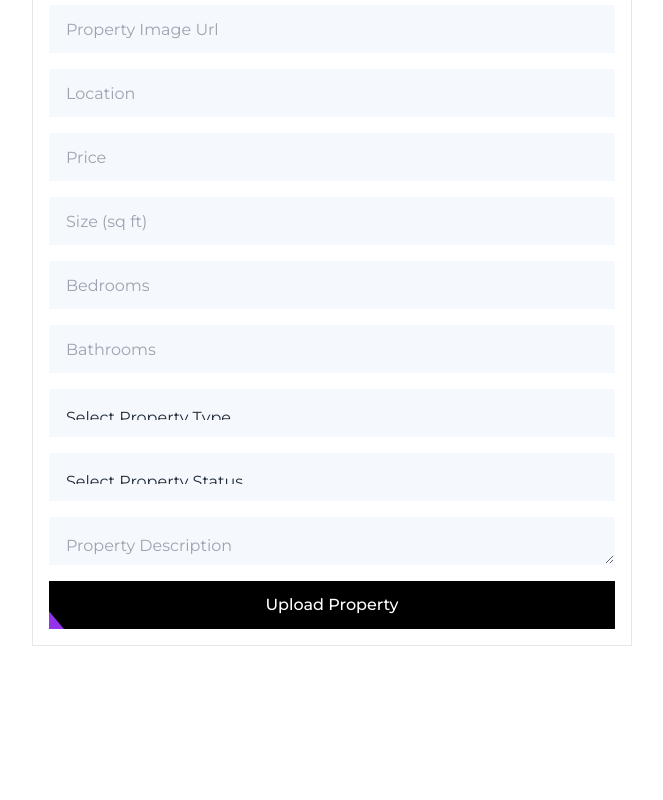
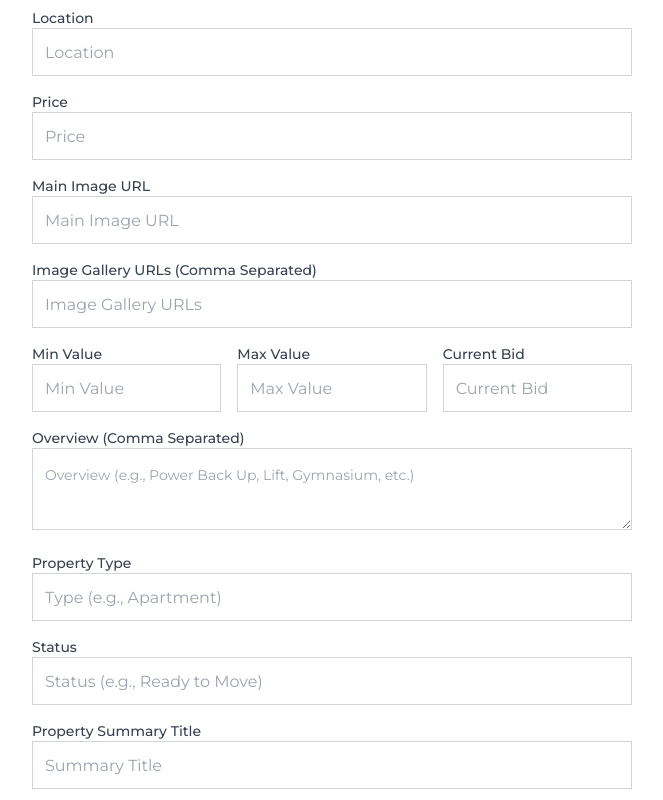
Before and after one commit to MamunKhan71/Heritage, a React (Vite) app in the folder frontend/: page /property-upload in a window 1280 px wide. Shown: the part 280-1080 px from the top of the page, without its empty margins (308-971 px from the left). Built offline with nearby package versions, Linux system fonts and the light colour scheme; no server answers.

Commit message:
Remodified the upload property page"

```diff
--- a/frontend/src/pages/PropertyListings/PropertyUpload.jsx
+++ b/frontend/src/pages/PropertyListings/PropertyUpload.jsx
@@ -5,6 +5,7 @@ import { useNavigate } from "react-router-dom";
 import { AuthContext } from "../../provider/AuthProvider";
 import 'animate.css';
 import { Helmet } from "react-helmet";
+import { UploadCloud } from "lucide-react";
 
 const PropertyUpload = () => {
     const navigate = useNavigate();
@@ -54,33 +55,83 @@ const PropertyUpload = () => {
             </Helmet>
             <div className="animate__animated animate__fadeIn">
                 <h1 className="text-primary text-3xl font-semibold mb-6 text-center">Upload Property</h1>
-                <form onSubmit={handleSubmit(onSubmit)} className="space-y-4 w-full border p-4">
-                    <div className="flex flex-col gap-4 w-full">
-                        <input {...register('title')} type="text" placeholder="Property Title" className="input bg-[#F5F9FE] w-full p-4 rounded-none" required />
-                        <input {...register('image')} type="text" placeholder="Property Image Url" className="input bg-[#F5F9FE] w-full p-4 rounded-none" required />
-                        <input {...register('location')} type="text" placeholder="Location" className="input bg-[#F5F9FE] w-full p-4 rounded-none" required />
-                        <input {...register('price')} type="number" placeholder="Price" className="input bg-[#F5F9FE] w-full p-4 rounded-none" required />
-                        <input {...register('size')} type="number" placeholder="Size (sq ft)" className="input bg-[#F5F9FE] w-full p-4 rounded-none" required />
-                        <input {...register('bedrooms')} type="number" placeholder="Bedrooms" className="input bg-[#F5F9FE] w-full p-4 rounded-none" required />
-                        <input {...register('bathrooms')} type="number" placeholder="Bathrooms" className="input bg-[#F5F9FE] w-full p-4 rounded-none" required />
-                        <select {...register('type')} className="input bg-[#F5F9FE] w-full p-4 rounded-none" required>
-                            <option value="">Select Property Type</option>
-                            <option value="Apartment">Apartment</option>
-                            <option value="Villa">Villa</option>
-                            <option value="Commercial">Commercial</option>
-                        </select>
-                        <select {...register('status')} className="input bg-[#F5F9FE] w-full p-4 rounded-none" required>
-                            <option value="">Select Property Status</option>
-                            <option value="Ready to Move">Ready to Move</option>
-                            <option value="Under Construction">Under Construction</option>
-                        </select>
-                        <textarea {...register('description')} placeholder="Property Description" className="input bg-[#F5F9FE] w-full p-4 rounded-none" rows="4" required></textarea>
+                <form onSubmit={handleSubmit(onSubmit)} className="space-y-4">
+                    {/* Property Title */}
+                    <div>
+                        <label className="block text-sm font-medium text-gray-700">Property Title</label>
+                        <input {...register('title')} type="text" placeholder="Property Title" className="input w-full p-3 rounded-none border border-gray-300" />
                     </div>
-                    <div className="w-full">
-                        <button type="submit" className="hover:cursor-pointer w-full relative inline-flex items-center justify-start px-6 py-3 overflow-hidden font-medium transition-all bg-primary text-white hover:bg-primary group">
-                            <span className="w-48 h-48 rotate-[-40deg] bg-purple-600 absolute bottom-0 left-0 -translate-x-full ease-out duration-500 transition-all translate-y-full mb-9 ml-9 group-hover:ml-0 group-hover:mb-32 group-hover:translate-x-0"></span>
-                            <span className="text-center relative w-full transition-colors duration-300 ease-in-out text-white group-hover:text-white">Upload Property</span>
-                        </button>
+
+                    {/* Location */}
+                    <div>
+                        <label className="block text-sm font-medium text-gray-700">Location</label>
+                        <input {...register('location')} type="text" placeholder="Location" className="input w-full p-3 rounded-none border border-gray-300" />
+                    </div>
+
+                    {/* Price */}
+                    <div>
+                        <label className="block text-sm font-medium text-gray-700">Price</label>
+                        <input {...register('price')} type="number" placeholder="Price" className="input w-full p-3 rounded-none border border-gray-300" />
+                    </div>
+
+                    {/* Main Image */}
+                    <div>
+                        <label className="block text-sm font-medium text-gray-700">Main Image URL</label>
+                        <input {...register('mainImage')} type="text" placeholder="Main Image URL" className="input w-full p-3 rounded-none border border-gray-300" />
+                    </div>
+
+                    {/* Image Gallery */}
+                    <div>
+                        <label className="block text-sm font-medium text-gray-700">Image Gallery URLs (Comma Separated)</label>
+                        <input {...register('imageGallery')} type="text" placeholder="Image Gallery URLs" className="input w-full p-3 rounded-none border border-gray-300" />
+                    </div>
+
+                    {/* Value Range */}
+                    <div className="grid grid-cols-3 gap-4">
+                        <div>
+                            <label className="block text-sm font-medium text-gray-700">Min Value</label>
+                            <input {...register('valueRange.min')} type="number" placeholder="Min Value" className="input w-full p-3 rounded-none border border-gray-300" />
+                        </div>
+                        <div>
+                            <label className="block text-sm font-medium text-gray-700">Max Value</label>
+                            <input {...register('valueRange.max')} type="number" placeholder="Max Value" className="input w-full p-3 rounded-none border border-gray-300" />
+                        </div>
+                        <div>
+                            <label className="block text-sm font-medium text-gray-700">Current Bid</label>
+                            <input {...register('valueRange.currentBid')} type="text" placeholder="Current Bid" className="input w-full p-3 rounded-none border border-gray-300" />
+                        </div>
+                    </div>
+
+                    {/* Overview */}
+                    <div>
+                        <label className="block text-sm font-medium text-gray-700">Overview (Comma Separated)</label>
+                        <textarea {...register('overview')} placeholder="Overview (e.g., Power Back Up, Lift, Gymnasium, etc.)" className="textarea w-full p-3 rounded-none border border-gray-300"></textarea>
+                    </div>
+
+                    {/* Property Summary */}
+                    <div>
+                        <label className="block text-sm font-medium text-gray-700">Property Type</label>
+                        <input {...register('propertySummary.type')} type="text" placeholder="Type (e.g., Apartment)" className="input w-full p-3 rounded-none border border-gray-300" />
+                    </div>
+
+                    <div>
+                        <label className="block text-sm font-medium text-gray-700">Status</label>
+                        <input {...register('propertySummary.status')} type="text" placeholder="Status (e.g., Ready to Move)" className="input w-full p-3 rounded-none border border-gray-300" />
+                    </div>
+
+                    <div>
+                        <label className="block text-sm font-medium text-gray-700">Property Summary Title</label>
+                        <input {...register('propertySummary.title')} type="text" placeholder="Summary Title" className="input w-full p-3 rounded-none border border-gray-300" />
+                    </div>
+
+                    <div>
+                        <label className="block text-sm font-medium text-gray-700">Summary Price</label>
+                        <input {...register('propertySummary.price')} type="number" placeholder="Summary Price" className="input w-full p-3 rounded-none border border-gray-300" />
+                    </div>
+
+                    {/* Submit Button */}
+                    <div className="flex items-center justify-center w-full">
+                        <button type="submit" className="w-full text-center px-4 py-2 bg-primary text-white rounded-none inline-flex items-center justify-center gap-2">Upload Property<UploadCloud /> </button>
                     </div>
                 </form>
             </div>
```
